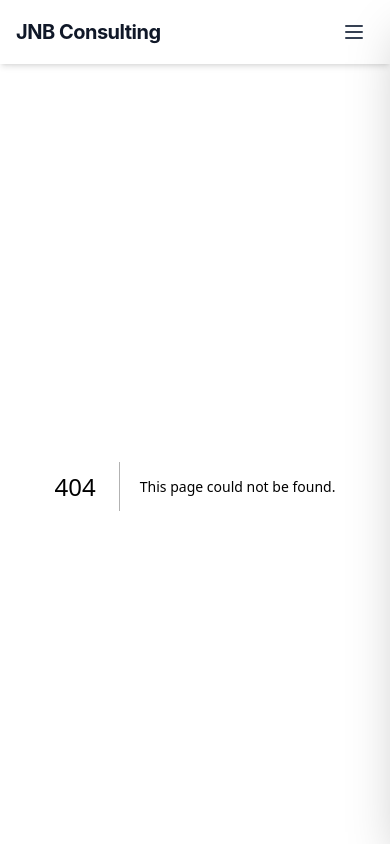
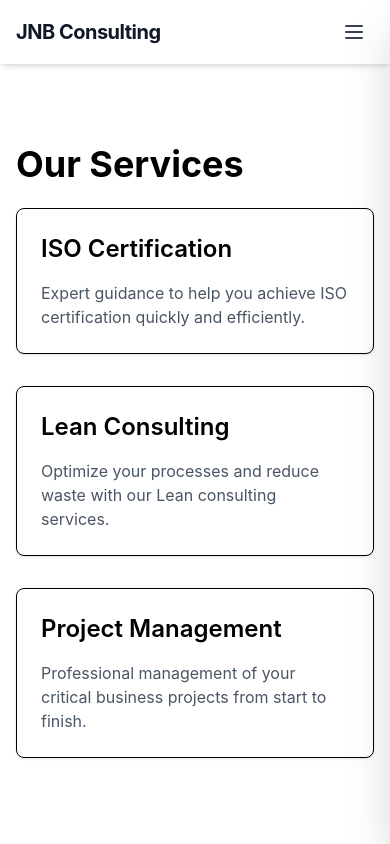
Before and after one commit to abdhakeemabd/startuputra, a Next.js app: page /services in a window 390 px wide. Before the commit this address had no page. Shown: the top 844 px of the page. Built offline with nearby package versions, Linux system fonts and the light colour scheme.

Commit message:
implement core site pages, responsive banner component, and navigation bar structure

```diff
--- /dev/null
+++ b/src/app/about/page.jsx
@@ -0,0 +1,16 @@
+export const metadata = {
+  title: "About Us",
+  description: "Learn more about JNB Consulting and our mission.",
+};
+
+export default function AboutPage() {
+  return (
+    <div className="max-w-7xl mx-auto px-4 sm:px-6 lg:px-8 py-20">
+      <h1 className="text-4xl font-bold mb-6">About JNB Consulting</h1>
+      <p className="text-lg text-gray-700">
+        JNB Consulting is a leading provider of ISO certification and business consulting services in Kerala.
+        With years of experience, we help businesses achieve excellence through data-driven strategies.
+      </p>
+    </div>
+  );
+}
--- a/src/app/component/home-page/banner.jsx
+++ b/src/app/component/home-page/banner.jsx
@@ -16,14 +16,14 @@ const slides = [
     description: "Unlock your full potential with our data-driven strategies and professional guidance. We help you stay ahead of the competition.",
     image: "/banner/slide2.png",
     buttonText: "Explore Services",
-    buttonLink: "/pages/services",
+    buttonLink: "/services",
   },
   {
     title: "Expertise You Can Count On",
     description: "With years of experience across various industries, our consultants deliver measurable results and sustainable solutions.",
     image: "/banner/slide3.png",
     buttonText: "Learn More About Us",
-    buttonLink: "/pages/about",
+    buttonLink: "/about",
   },
 ];
 
@@ -106,7 +106,7 @@ export default function Banner() {
                         {slide.buttonText}
                       </button>
                     </Link>
-                    <Link href="/pages/services">
+                    <Link href="/services">
                       <button className="bg-transparent border-2 border-white text-white px-10 py-4 rounded-full font-bold hover:bg-white hover:text-black transition-all transform hover:scale-105 shadow-xl">
                         Our Services
                       </button>
--- a/src/app/component/navbar.jsx
+++ b/src/app/component/navbar.jsx
@@ -5,9 +5,9 @@ import Link from "next/link";
 
 const navLinks = [
   { name: "Home", href: "/" },
-  { name: "About", href: "/pages/about" },
-  { name: "Services", href: "/pages/services" },
-  { name: "Contact", href: "/pages/contact" },
+  { name: "About", href: "/about" },
+  { name: "Services", href: "/services" },
+  { name: "Contact", href: "/contact" },
 ];
 
 export default function Navbar() {
--- /dev/null
+++ b/src/app/contact/page.jsx
@@ -0,0 +1,20 @@
+export const metadata = {
+  title: "Contact Us",
+  description: "Get in touch with JNB Consulting for a free consultation.",
+};
+
+export default function ContactPage() {
+  return (
+    <div className="max-w-7xl mx-auto px-4 sm:px-6 lg:px-8 py-20 text-center">
+      <h1 className="text-4xl font-bold mb-6">Contact Us</h1>
+      <p className="text-lg text-gray-700 mb-10">
+        Ready to take your business to the next level? Contact us today for a free consultation.
+      </p>
+      <div className="max-w-xl mx-auto text-left space-y-4">
+        <p><strong>Email:</strong> contact@jnbconsulting.com</p>
+        <p><strong>Phone:</strong> +91 12345 67890</p>
+        <p><strong>Location:</strong> Kochi, Kerala, India</p>
+      </div>
+    </div>
+  );
+}
--- /dev/null
+++ b/src/app/services/page.jsx
@@ -0,0 +1,26 @@
+export const metadata = {
+  title: "Our Services",
+  description: "Explore our expert consulting services, including ISO certification and Lean consulting.",
+};
+
+export default function ServicesPage() {
+  return (
+    <div className="max-w-7xl mx-auto px-4 sm:px-6 lg:px-8 py-20">
+      <h1 className="text-4xl font-bold mb-6">Our Services</h1>
+      <div className="grid grid-cols-1 md:grid-cols-2 lg:grid-cols-3 gap-8">
+        <div className="p-6 border rounded-lg shadow-sm">
+          <h2 className="text-2xl font-semibold mb-4">ISO Certification</h2>
+          <p className="text-gray-600">Expert guidance to help you achieve ISO certification quickly and efficiently.</p>
+        </div>
+        <div className="p-6 border rounded-lg shadow-sm">
+          <h2 className="text-2xl font-semibold mb-4">Lean Consulting</h2>
+          <p className="text-gray-600">Optimize your processes and reduce waste with our Lean consulting services.</p>
+        </div>
+        <div className="p-6 border rounded-lg shadow-sm">
+          <h2 className="text-2xl font-semibold mb-4">Project Management</h2>
+          <p className="text-gray-600">Professional management of your critical business projects from start to finish.</p>
+        </div>
+      </div>
+    </div>
+  );
+}
```
Also changed, not shown: src/app/pages/home/page.jsx (deleted).
